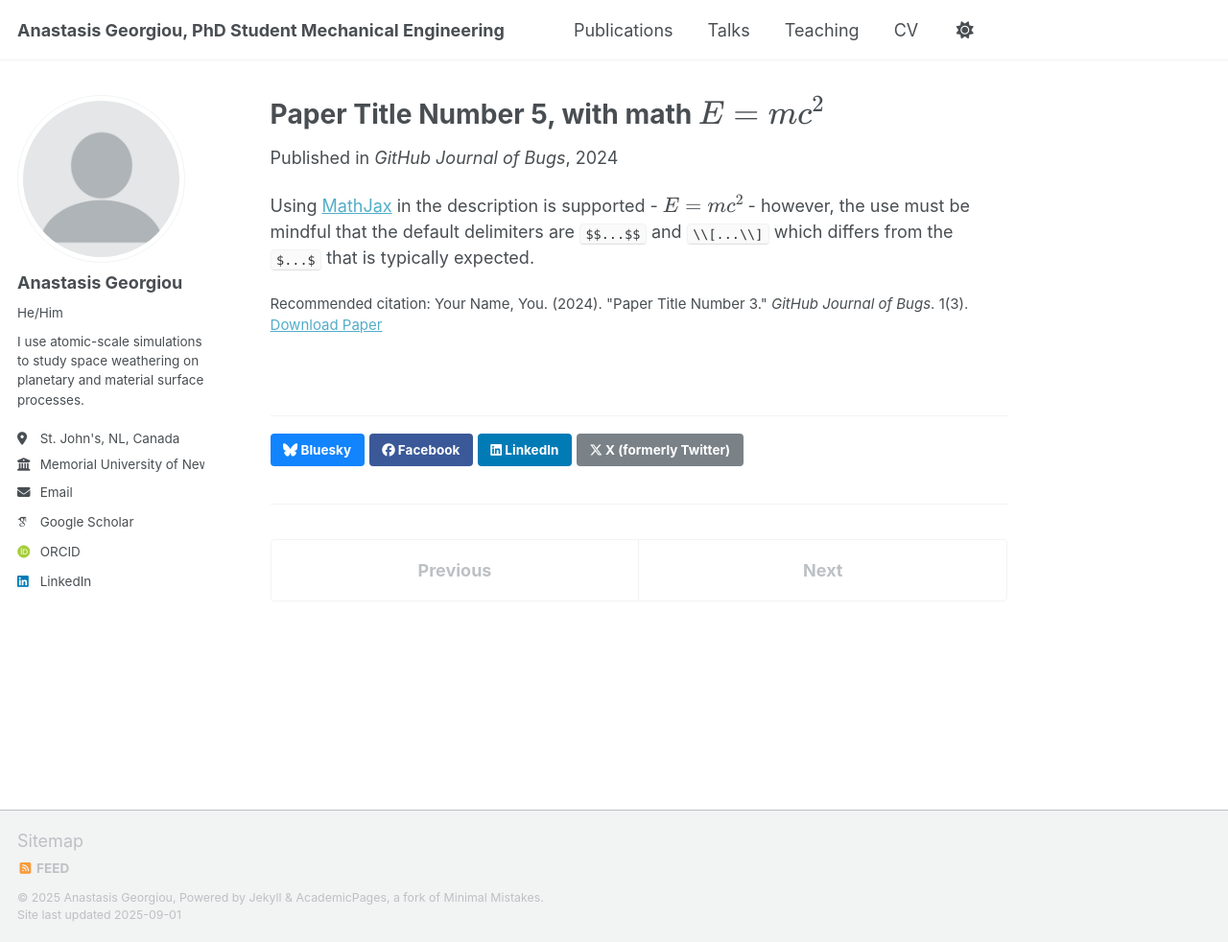
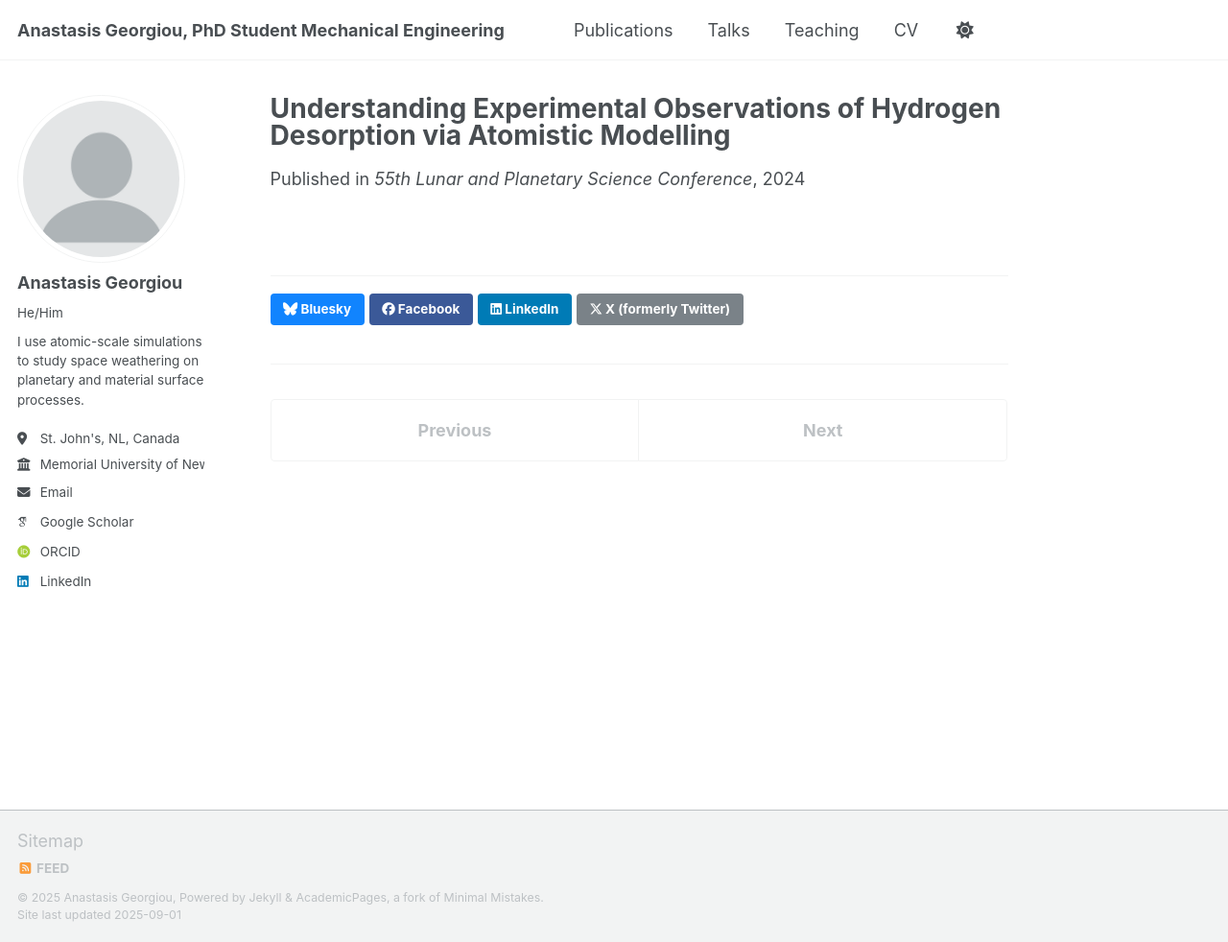
Before and after one commit to a-georgiou19/apgeorgiou.github.io, a Jekyll site: the page built from _publications/2025-06-08-paper-title-number-5.md, in a window 1280 px wide and 982 px high. Shown: the whole window at 96% size. Built offline with Jekyll 4.4.1, drawn with Linux system fonts in a browser that asks for light colours; some web fonts are replaced; a script that is not in the unit is left out.

Commit message:
2025-06-08-paper-title-number-5.md

```diff
--- a/_publications/2025-06-08-paper-title-number-5.md
+++ b/_publications/2025-06-08-paper-title-number-5.md
@@ -1,13 +1,13 @@
 ---
-title: "Paper Title Number 5, with math $$E=mc^2$$"
+title: "Understanding Experimental Observations of Hydrogen Desorption via Atomistic Modelling"
 collection: publications
 category: conferences
 permalink: /publication/2024-02-17-paper-title-number-4
 excerpt: 'This paper is about a famous math equation, $$E=mc^2$$'
 date: 2024-02-17
-venue: 'GitHub Journal of Bugs'
-paperurl: 'http://academicpages.github.io/files/paper3.pdf'
-citation: 'Your Name, You. (2024). &quot;Paper Title Number 3.&quot; <i>GitHub Journal of Bugs</i>. 1(3).'
+venue: '55th Lunar and Planetary Science Conference'
+date: 2024-03-11
+location: "The Woodlands, Texas/Virtual"
+paperurl: 'https://www.hou.usra.edu/meetings/lpsc2024/pdf/1161.pdf'
+#citation: 'Your Name, You. (2024). &quot;Paper Title Number 3.&quot; <i>GitHub Journal of Bugs</i>. 1(3).'
 ---
-
-Using [MathJax](https://www.mathjax.org/) in the description is supported - $$E=mc^2$$ - however, the use must be mindful that the default delimiters are `$$...$$` and `\\[...\\]` which differs from the `$...$` that is typically expected.
```
